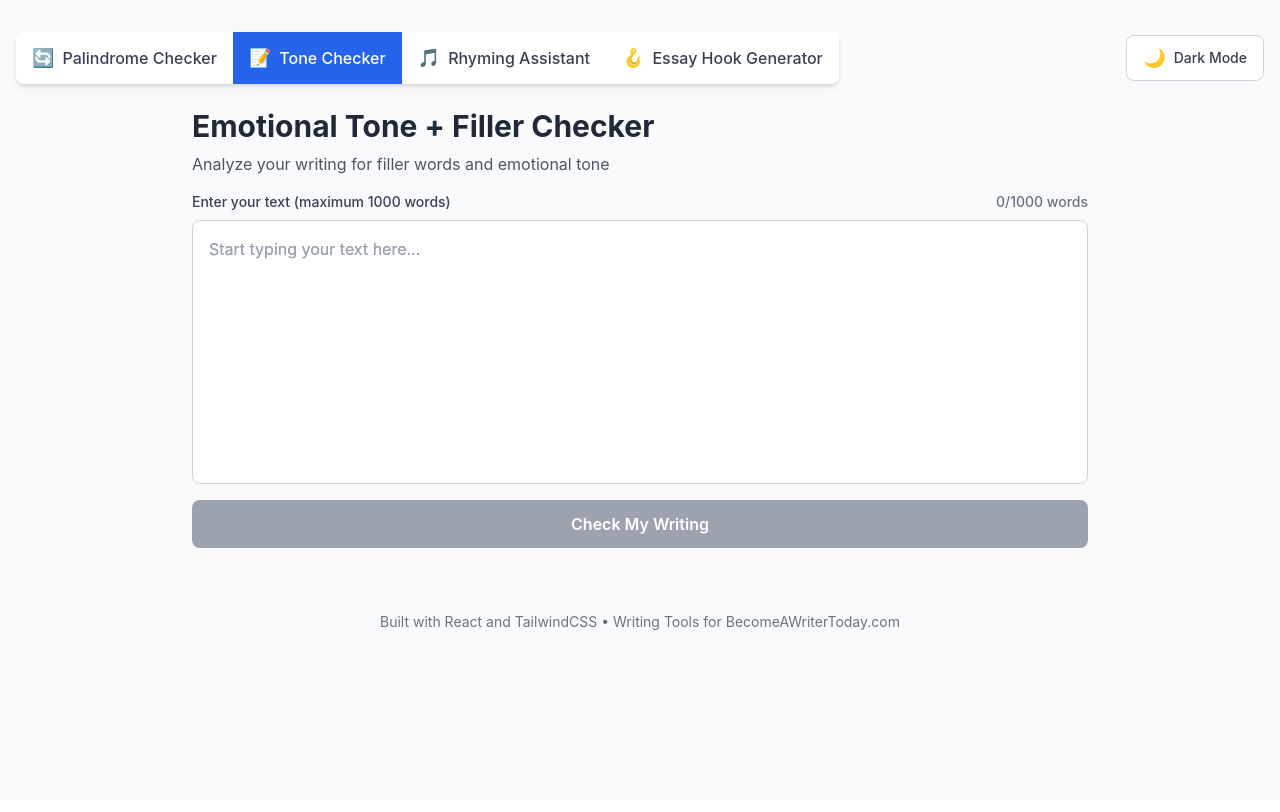
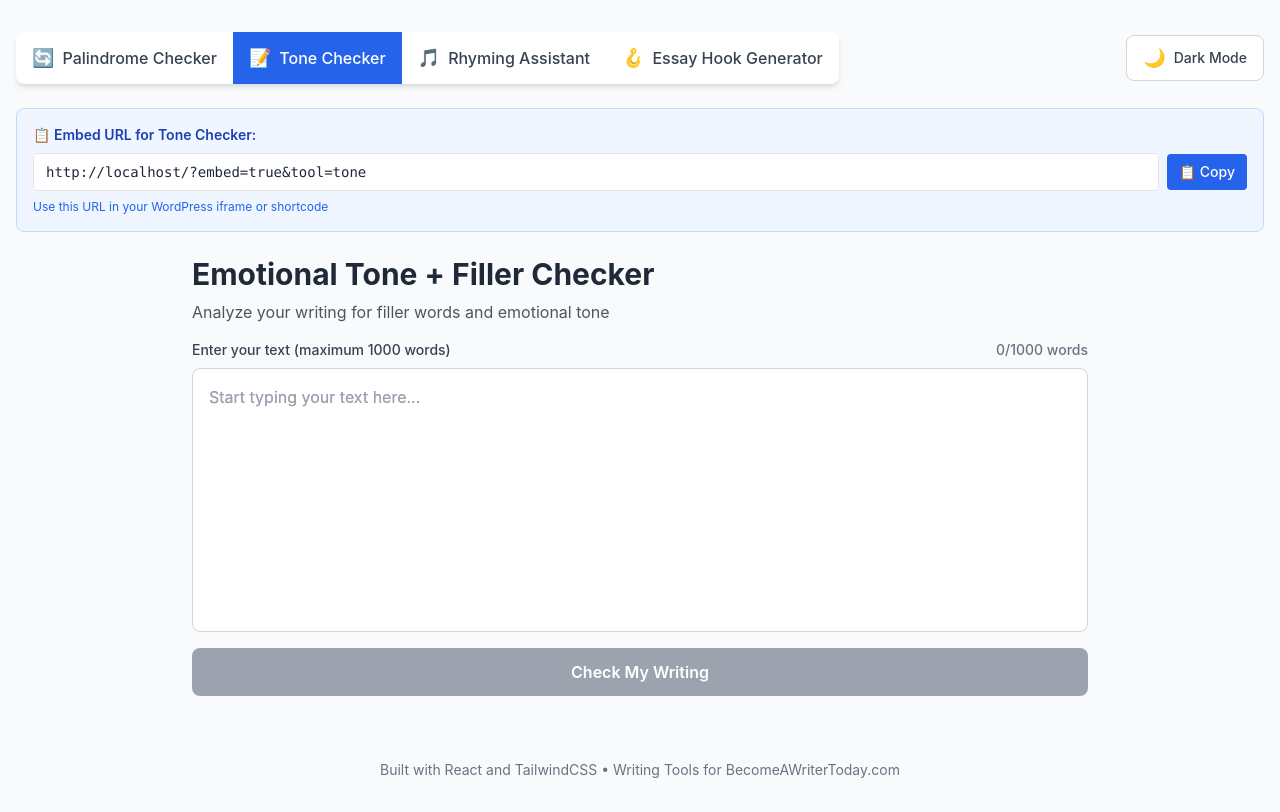
Before and after one commit to bryancollins99/bawt, a React (Vite) app: page / in a window 1280 px wide. Built offline with nearby package versions, Linux system fonts and the light colour scheme.

Commit message:
Add URL updates and embed URL helper for easy VA handoff
- Update browser URL when switching between tools
- Add embed URL display box with copy button
- Show current tool's embed URL prominently
- Perfect for copying embed URLs to hand off to VA team

```diff
--- a/src/App.jsx
+++ b/src/App.jsx
@@ -37,6 +37,16 @@ function App() {
     const saved = localStorage.getItem('darkMode');
     return saved ? JSON.parse(saved) : false;
   });
+
+  // Update URL when tool changes (only in non-embed mode)
+  const handleToolChange = (toolId) => {
+    setCurrentTool(toolId);
+    if (!isEmbedMode) {
+      const newUrl = new URL(window.location);
+      newUrl.searchParams.set('tool', toolId);
+      window.history.pushState({}, '', newUrl);
+    }
+  };
 
   // Apply dark mode class to document
   useEffect(() => {
@@ -85,6 +95,12 @@ function App() {
     { id: 'essay-hook', name: 'Essay Hook Generator', icon: '🪝' }
   ];
 
+  // Generate embed URL for current tool
+  const getEmbedUrl = (toolId) => {
+    const baseUrl = window.location.origin;
+    return `${baseUrl}/?embed=true&tool=${toolId}`;
+  };
+
   return (
     <div className="min-h-screen bg-gray-50 dark:bg-gray-900 transition-colors duration-200">
       <div className="container mx-auto px-4 py-8">
@@ -96,7 +112,7 @@ function App() {
               {tools.map((tool) => (
                 <button
                   key={tool.id}
-                  onClick={() => setCurrentTool(tool.id)}
+                  onClick={() => handleToolChange(tool.id)}
                   className={`flex items-center space-x-2 px-4 py-3 font-medium transition-colors ${
                     currentTool === tool.id
                       ? 'bg-blue-600 text-white'
@@ -124,6 +140,30 @@ function App() {
                 {isDarkMode ? 'Light' : 'Dark'} Mode
               </span>
             </button>
+          </div>
+        )}
+
+        {/* Embed URL Helper - Only show in non-embed mode */}
+        {!isEmbedMode && (
+          <div className="mb-6 p-4 bg-blue-50 dark:bg-blue-900/20 rounded-lg border border-blue-200 dark:border-blue-800">
+            <h3 className="text-sm font-semibold text-blue-800 dark:text-blue-300 mb-2">
+              📋 Embed URL for {tools.find(t => t.id === currentTool)?.name}:
+            </h3>
+            <div className="flex items-center space-x-2">
+              <code className="flex-1 px-3 py-2 bg-white dark:bg-gray-800 rounded border text-sm font-mono text-gray-800 dark:text-gray-200">
+                {getEmbedUrl(currentTool)}
+              </code>
+              <button
+                onClick={() => navigator.clipboard.writeText(getEmbedUrl(currentTool))}
+                className="px-3 py-2 bg-blue-600 text-white rounded hover:bg-blue-700 transition-colors text-sm font-medium"
+                title="Copy to clipboard"
+              >
+                📋 Copy
+              </button>
+            </div>
+            <p className="text-xs text-blue-600 dark:text-blue-400 mt-2">
+              Use this URL in your WordPress iframe or shortcode
+            </p>
           </div>
         )}
 
```
